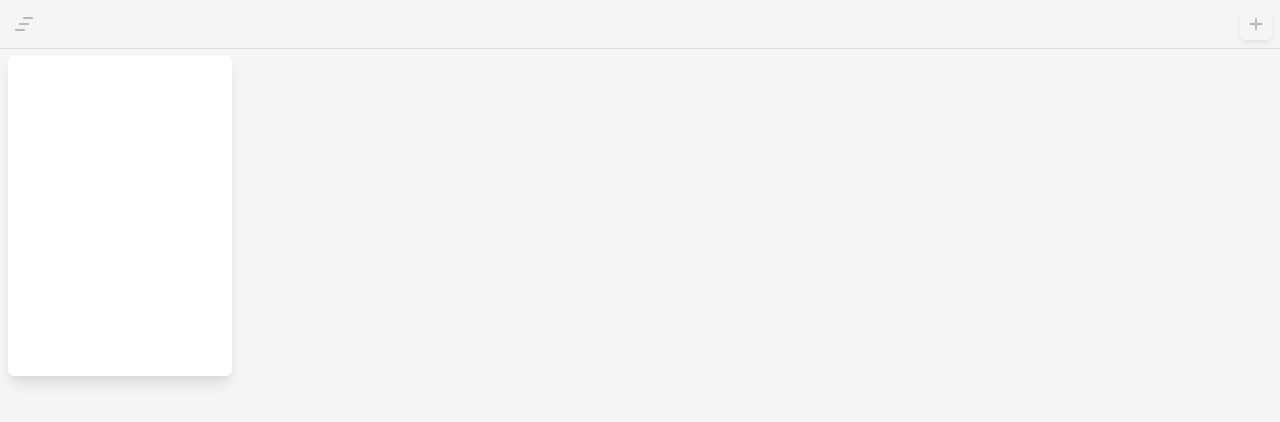
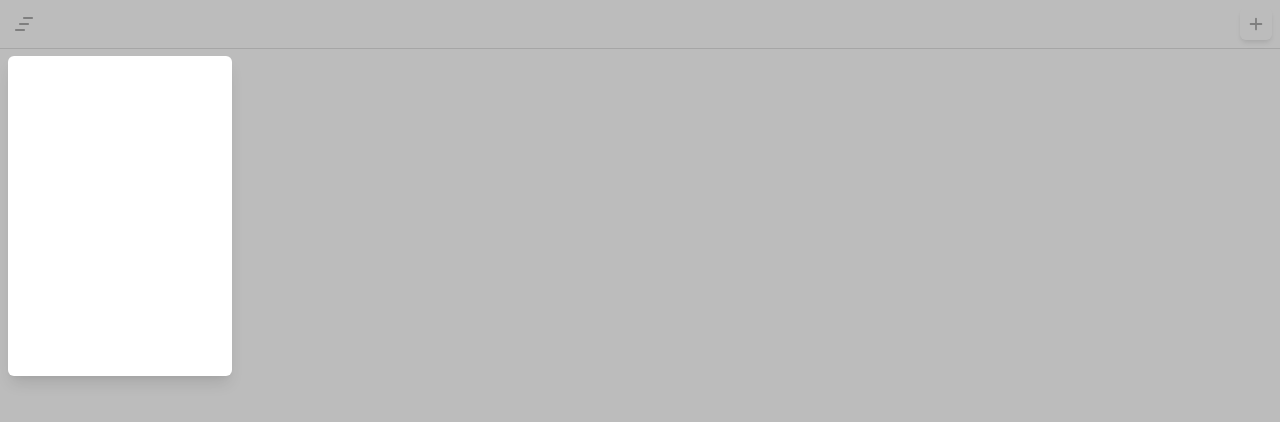
Before and after one commit to DuongQuocViet99/inu, a React (Create React App) app: page / in a window 1280 px wide. Both pictures are taken after a click on the button 24 px from the left and 24 px from the top of the page. Shown: the top 422 px of the page. Built offline with nearby package versions, Linux system fonts and the light colour scheme.

Commit message:
chore: change bg DrawerOverlay

```diff
--- a/src/components/drawer.js
+++ b/src/components/drawer.js
@@ -15,7 +15,7 @@ export default function DrawerS() {
         isOpen={ isOpen }
         onClose={ onClose }
       >
-        <DrawerOverlay bg='rgba(230, 230, 230, 0.4)' />
+        <DrawerOverlay bg='rgba(89, 89, 89, 0.4)' />
         <DrawerContent
           h='xs'
           m={ 2 }
```
